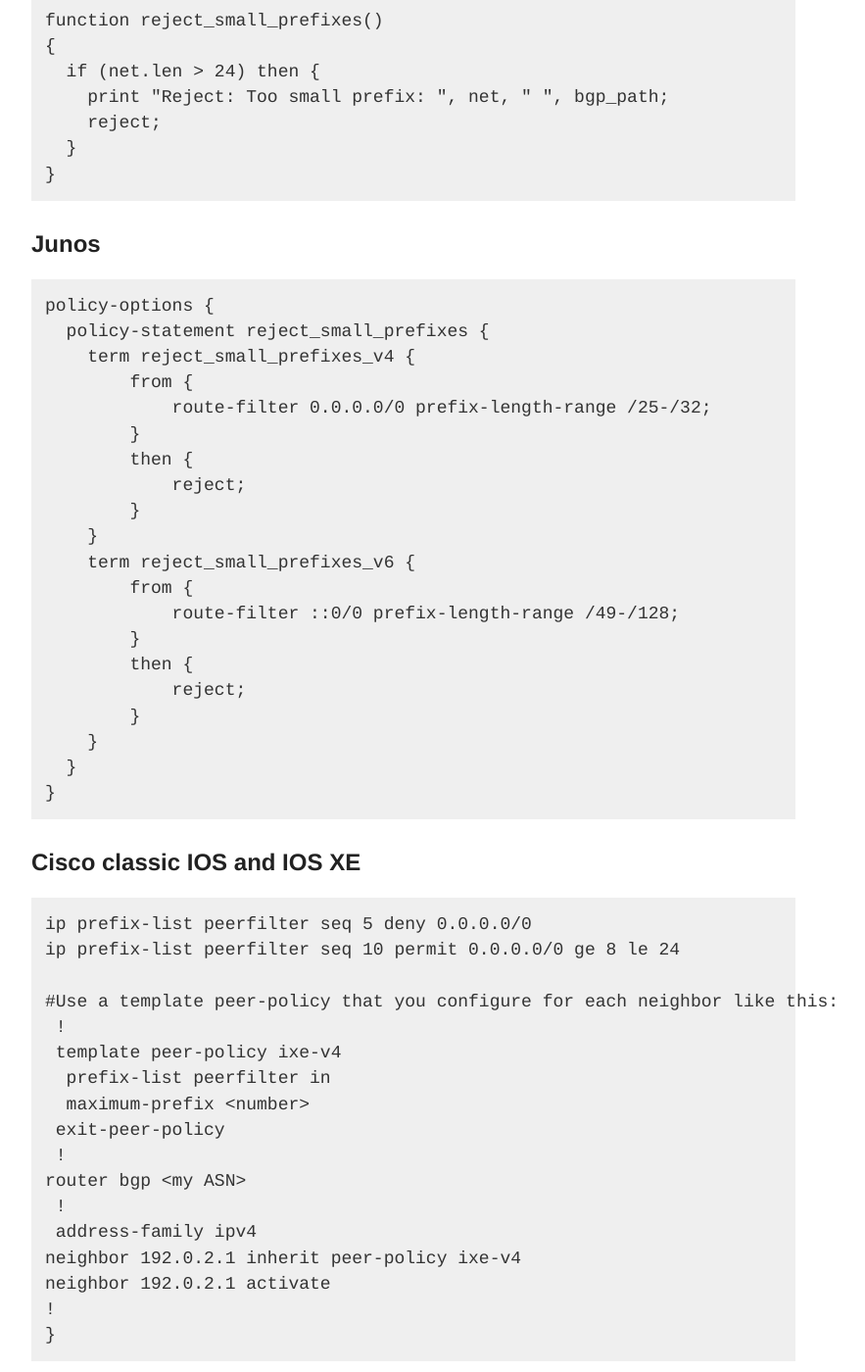
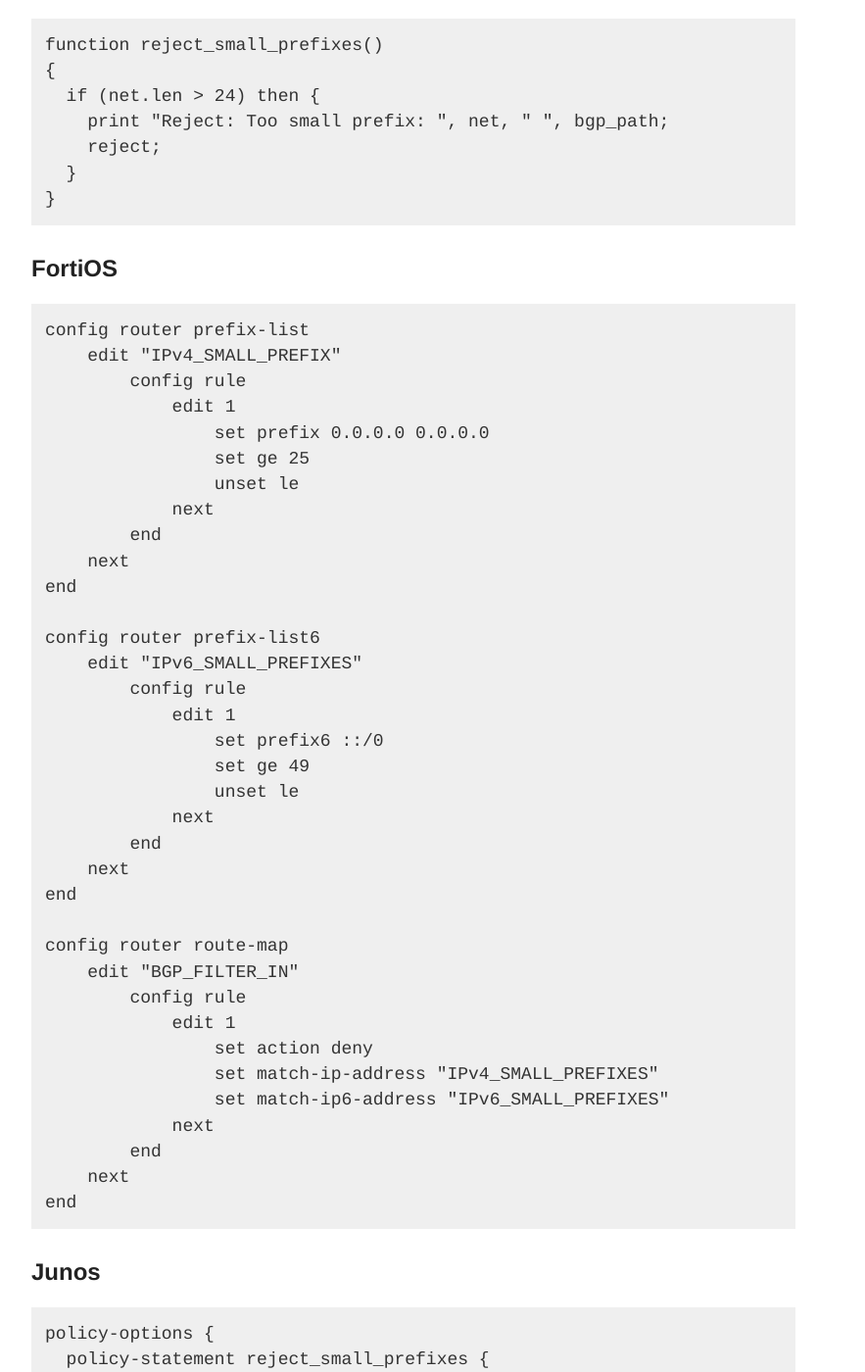
Before and after one commit to NLNOG/bgpfilterguide, a Jekyll site: the page built from guides/small_prefixes.md, in a window 1280 px wide and 1400 px high, scrolled down 1145 px. Shown: the whole window at 98% size, without its empty margins (218-1101 px from the left). Built offline with Jekyll 4.4.1, drawn with Linux system fonts in a browser that asks for light colours.

Commit message:
Added FortiOS example for small prefix filtering

````diff
--- a/guides/small_prefixes.md
+++ b/guides/small_prefixes.md
@@ -35,6 +35,45 @@
     reject;
   }
 }
+```
+
+## FortiOS
+```
+config router prefix-list
+    edit "IPv4_SMALL_PREFIX"
+        config rule
+            edit 1
+                set prefix 0.0.0.0 0.0.0.0
+                set ge 25
+                unset le
+            next
+        end
+    next
+end
+
+config router prefix-list6
+    edit "IPv6_SMALL_PREFIXES"
+        config rule
+            edit 1
+                set prefix6 ::/0
+                set ge 49
+                unset le
+            next
+        end
+    next
+end
+
+config router route-map
+    edit "BGP_FILTER_IN"
+        config rule
+            edit 1
+                set action deny
+                set match-ip-address "IPv4_SMALL_PREFIXES"
+                set match-ip6-address "IPv6_SMALL_PREFIXES"
+            next
+        end
+    next
+end
 ```
 
 ## Junos
````
